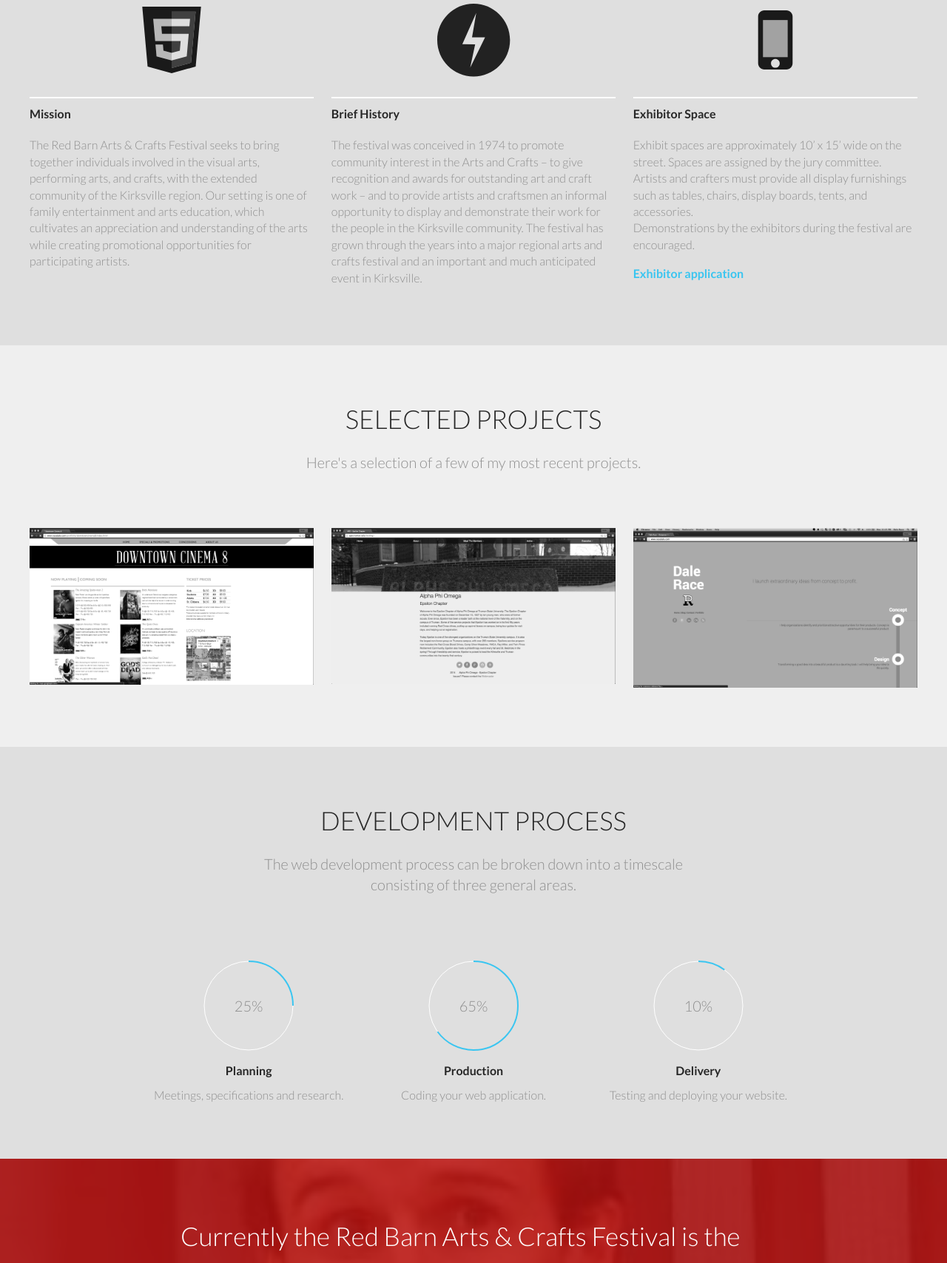
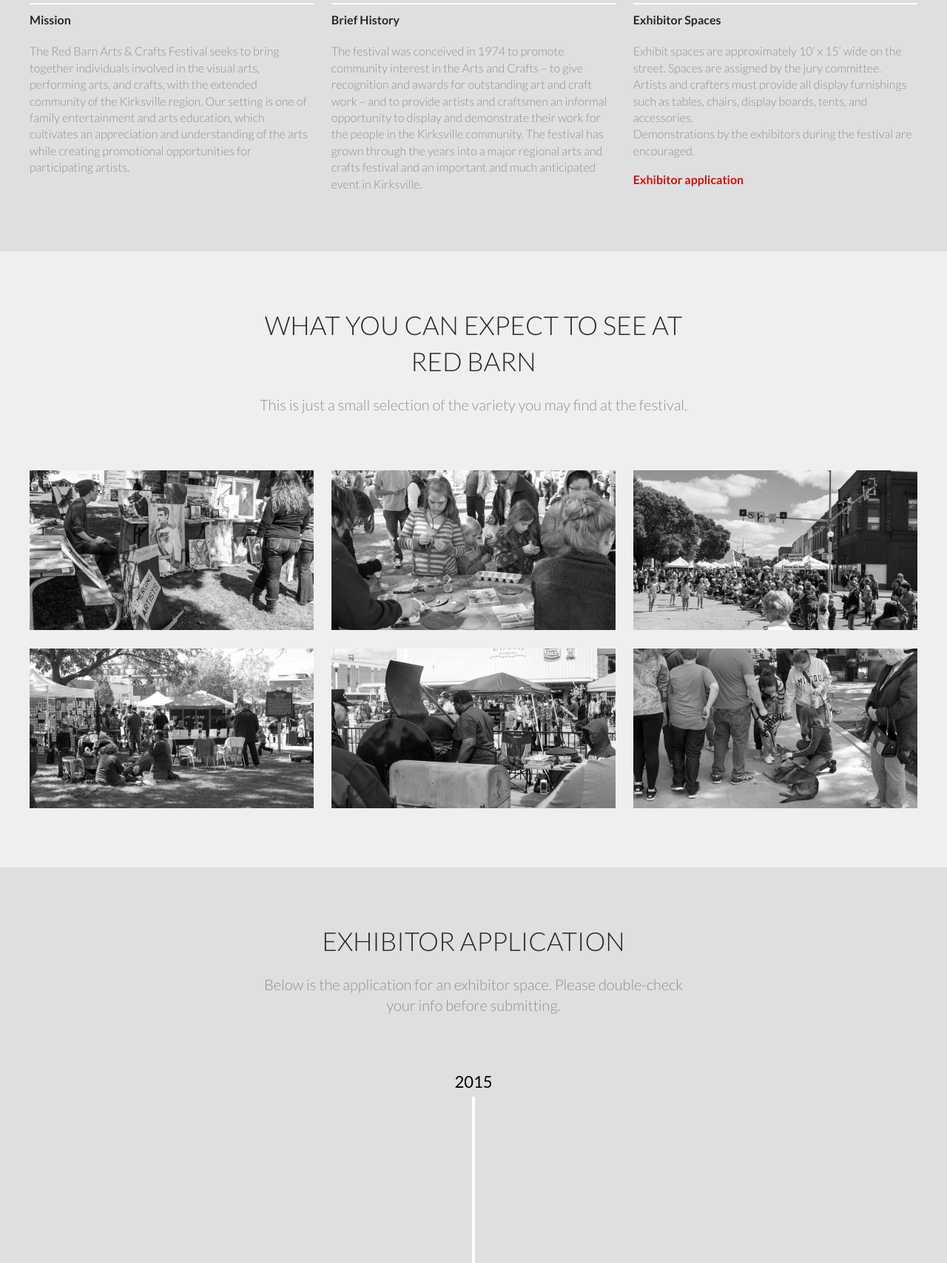
Before and after one commit to racedale/redbarn, a plain HTML site: page index.html in a window 1280 px wide. Shown: the part 1092-2800 px from the top of the page at 74% size. Drawn offline with nearby package versions, Linux system fonts and the light colour scheme.

Commit message:
added images of red barn and tweaked text

```diff
--- a/css/screen.css
+++ b/css/screen.css
@@ -51,7 +51,7 @@ article, aside, details, figcaption, figure, footer, header, hgroup, main, menu,
   text-align: center; }
 
 ::-webkit-selection, ::-moz-selection, ::selection {
-  background: #3AC5F0;
+  background: #c11;
   color: #fff; }
 
 body {
@@ -134,7 +134,7 @@ button:hover, button:focus, .btn:hover, .btn:focus {
   border: 2px solid #fff; }
 
 abbr {
-  border-bottom: 1px dotted #3AC5F0;
+  border-bottom: 1px dotted #c11;
   cursor: help; }
 
 em {
@@ -145,7 +145,7 @@ a {
   -webkit-transition: all 0.3s ease;
   -moz-transition: all 0.3s ease;
   transition: all 0.3s ease;
-  color: #3AC5F0;
+  color: #c11;
   text-decoration: none; }
 
 a:hover, a:focus {
@@ -257,7 +257,7 @@ main:after {
   height: 2.5rem;
   -webkit-backface-visibility: hidden;
   backface-visibility: hidden;
-  border-top: 2px solid #3AC5F0;
+  border-top: 2px solid #c11;
   background: transparent;
   position: fixed;
   z-index: 50;
@@ -291,7 +291,7 @@ main:after {
   margin: 0 0.9375rem 0 0;
   float: right;
   display: block;
-  background: #3AC5F0;
+  background: #c11;
   background: rgba(15, 49, 60, 0.8);
   border-radius: 0 0 3px 3px; }
 
@@ -347,7 +347,7 @@ main:after {
   border-bottom: 1px solid #222; }
 
 #nav ul li a:hover {
-  color: #3AC5F0; }
+  color: #c11; }
 
 @media screen and (min-width: 768px) {
   #nav ul li a {
@@ -518,7 +518,7 @@ main:after {
 
 .section.quote {
   padding: 0;
-  background: #3AC5F0 url("../../images/dale-race.jpg") no-repeat center center fixed;
+  background: #c11 url("../../images/dale-race.jpg") no-repeat center center fixed;
   -moz-background-size: cover;
   -o-background-size: cover;
   -webkit-background-size: cover;
@@ -590,7 +590,7 @@ main:after {
   padding: 0;
   display: table;
   z-index: 100;
-  background: #3AC5F0 url("../images/cover-landscape.jpg") no-repeat center center fixed;
+  background: #c11 url("../images/cover-landscape.jpg") no-repeat center center fixed;
   -moz-background-size: cover;
   -o-background-size: cover;
   -webkit-background-size: cover;
@@ -944,7 +944,7 @@ main:after {
   text-align: center;
   border: 4px solid #fff;
   border-radius: 50%;
-  background: #3AC5F0; }
+  background: #c11; }
 
 @media screen and (min-width: 768px) {
   .timeline .timeline-event .timeline-icon {
--- a/index.html
+++ b/index.html
@@ -83,9 +83,6 @@
                     </header>
 
                     <div class="item">
-                        <div class="icon">
-                            <img src="./svg/icon-html5.min.svg" width="100" height="100" alt="HTML5 web development" class="lazy" />
-                        </div>
 
                         <div class="text">
                             <p><em>Mission</em></p>
@@ -94,9 +91,6 @@
                     </div>
 
                     <div class="item">
-                        <div class="icon">
-                            <img src="./svg/icon-takana.min.svg" width="100" height="100" alt="WordPress web development" class="lazy" />
-                        </div>
 
                         <div class="text">
                             <p><em>Brief History</em></p>
@@ -105,12 +99,9 @@
                     </div>
 
                     <div class="item">
-                        <div class="icon">
-                            <img src="./svg/icon-mobile.min.svg" width="100" height="100" alt="Responsive web development" class="lazy" />
-                        </div>
 
                         <div class="text">
-                            <p><em>Exhibitor Space</em></p>
+                            <p><em>Exhibitor Spaces</em></p>
                             <p>Exhibit spaces are approximately 10’ x 15’ wide on the street. Spaces are assigned by the jury committee. Artists and crafters must provide all display furnishings such as tables, chairs, display boards, tents, and accessories.
                             <br>
                             Demonstrations by the exhibitors during the festival are encouraged.</p>
@@ -123,118 +114,79 @@
             <section id="section-work" class="section white">
                 <article>
                     <header>
-                        <h2>Selected projects</h2>
-                        <p>Here's a selection of a few of my most recent projects.</p>
+                        <h2>What you can expect to see at Red Barn</h2>
+                        <p>This is just a small selection of the variety you may find at the festival.</p>
                     </header>
 
                     <div class="item work">
-                        <a href="http://www.racedale.com/portfolio/downtowncinema8" target="_blank">
+                        <a href="./images/arts.jpg" target="_blank">
                             <div class="overlay">
                                 <div class="button">
-                                    <div class="btn">Downtown Cinema 8</div>
+                                    <div class="btn">Arts</div>
                                 </div>
                             </div>
                         </a>
-                        <img src="./images/downtowncinema8.png" width="575" height="324" alt="" />
+                        <img src="./images/arts.jpg" width="575" height="324" alt="" />
                     </div>
 
                     <div class="item work">
-                        <a href="http://apo.truman.edu/testing" target="_blank">
+                        <a href="./images/crafts.jpg" target="_blank">
                             <div class="overlay">
                                 <div class="button">
-                                    <div class="btn">Alpha Phi Omega - Epsilon Chapter</div>
+                                    <div class="btn">Crafts</div>
                                 </div>
                             </div>
                         </a>
-                        <img src="./images/apo-truman.png" width="575" height="324" alt="" />
+                        <img src="./images/crafts.jpg" width="575" height="324" alt="" />
                     </div>
 
                     <div class="item work">
-                        <a href="http://www.racedale.com" target="_blank">
+                        <a href="./images/entertainment.jpg" target="_blank">
                             <div class="overlay">
                                 <div class="button">
-                                    <div class="btn">Personal Blog</div>
+                                    <div class="btn">Entertainment</div>
                                 </div>
                             </div>
                         </a>
-                        <img src="./images/racedale.png" width="575" height="324" alt="" />
+                        <img src="./images/entertainment.jpg" width="575" height="324" alt="" />
                     </div>
 
-                    <!--<div class="item work">
-                        <a href="#" target="_blank">
+                    <div class="item work">
+                        <a href="./images/family.jpg" target="_blank">
                             <div class="overlay">
                                 <div class="button">
-                                    <div class="btn">Title</div>
+                                    <div class="btn">Family</div>
                                 </div>
                             </div>
                         </a>
-                        <img src="#" width="575" height="324" alt="" />
+                        <img src="./images/family.jpg" width="575" height="324" alt="" />
                     </div>
 
                     <div class="item work">
-                        <a href="#" target="_blank">
+                        <a href="./images/food.jpg" target="_blank">
                             <div class="overlay">
                                 <div class="button">
-                                    <div class="btn">Title</div>
+                                    <div class="btn">Food</div>
                                 </div>
                             </div>
                         </a>
-                        <img src="#" width="575" height="324" alt="" />
+                        <img src="./images/food.jpg" width="575" height="324" alt="" />
                     </div>
 
                     <div class="item work">
-                        <a href="#" target="_blank">
+                        <a href="./images/fun.jpg" target="_blank">
                             <div class="overlay">
                                 <div class="button">
-                                    <div class="btn">Title</div>
+                                    <div class="btn">Fun</div>
                                 </div>
                             </div>
                         </a>
-                        <img src="#" width="575" height="324" alt="" />
-                    </div>-->
+                        <img src="./images/fun.jpg" width="575" height="324" alt="" />
+                    </div>
                 </article>
             </section>
 
-            <section id="section-process" class="section grey">
-                <article>
-                    <header>
-                        <h2>Development Process</h2>
-                        <p>The web development process can be broken down into a timescale consisting of three general areas.</p>
-                    </header>
-
-                    <div class="statistics">
-                        <div class="chart">
-                            <div class="stat" data-dimension="150" data-text="25%" data-width="2" data-fontsize="20" data-percent="25" data-fgcolor="#3AC5F0" data-bgcolor="#ffffff"></div>
-                            <p><em>Planning</em></p>
-                            <p>Meetings, specifications and research.</p>
-                        </div>
-
-                        <div class="chart">
-                            <div class="stat" data-dimension="150" data-text="65%" data-width="2" data-fontsize="20" data-percent="65" data-fgcolor="#3AC5F0" data-bgcolor="#ffffff"></div>
-                            <p><em>Production</em></p>
-                            <p>Coding your web application.</p>
-                        </div>
-
-                        <div class="chart">
-                            <div class="stat" data-dimension="150" data-text="10%" data-width="2" data-fontsize="20" data-percent="10" data-fgcolor="#3AC5F0" data-bgcolor="#ffffff"></div>
-                            <p><em>Delivery</em></p>
-                            <p>Testing and deploying your website.</p>
-                        </div>
-                    </div>
-                </article>
-            </section>
-            <section id="section-quotes" class="section quote">
-                <div class="overlay">
-                    <article>
-                        <blockquote>
-                            <p>
-                                <!--<mark>&ldquo;</mark>-->Currently the Red Barn Arts &amp; Crafts Festival is the main program for the Kirksville Arts Association. Festival sponsorships, exhibitor fees and proceeds from the soda booths help to offset the costs of the programs and administration of the many community arts programs funded by the association.<!--<mark>&rdquo;</mark>-->
-                            </p>
-                        </blockquote>
-                    </article>
-                </div>
-            </section>
-                        <section id="exhibitor-application" class="section grey">
+                    <section id="exhibitor-application" class="section grey">
 
                 <article>
 
@@ -328,13 +280,6 @@
 
             <div class="footer">
 
-                <div class="about">
-                    <img src="./images/dale-race.jpg" width="80" height="80" alt="Red Barn" />
-                    <h4>My name is Red Barn. I'm a freelance front-end web developer, based in St Louis, MO</h4>
-                    <p>If you'd like to discuss a project or contract opportunities, please feel free to contact me.</p>
-                    <p>e. <a href="mailto:race.dale@gmail.com">race.dale@gmail.com</a> <br />m. 636 357 7457</p>
-                </div>
-
                 <div class="info">
                     <ul>
                         <li><a href="http://www.linkedin.com/in/racedale" target="_blank"><img src="./svg/icon-linkedin.min.svg" width="30" height="30" alt="LinkedIn" class="lazy" /></a></li>
--- a/sass/main.scss
+++ b/sass/main.scss
@@ -49,7 +49,7 @@ article, aside, details, figcaption, figure, footer, header, hgroup, main, menu,
     text-align: center;
 }
 ::-webkit-selection, ::-moz-selection, ::selection {
-    background: #3AC5F0;
+    background: #c11;
     color: #fff;
 }
 body {
@@ -132,7 +132,7 @@ button:hover, button:focus, .btn:hover, .btn:focus {
     border: 2px solid #fff;
 }
 abbr {
-    border-bottom: 1px dotted #3AC5F0;
+    border-bottom: 1px dotted #c11;
     cursor: help;
 }
 em {
@@ -143,7 +143,7 @@ a {
     -webkit-transition: all 0.3s ease;
     -moz-transition: all 0.3s ease;
     transition: all 0.3s ease;
-    color: #3AC5F0;
+    color: #c11;
     text-decoration: none;
 }
 a:hover, a:focus {
@@ -253,7 +253,7 @@ main:after {
     height: 2.5rem;
     -webkit-backface-visibility: hidden;
     backface-visibility: hidden;
-    border-top: 2px solid #3AC5F0;
+    border-top: 2px solid #c11;
     background: transparent;
     position: fixed;
     z-index: 50;
@@ -288,7 +288,7 @@ main:after {
     margin: 0 0.9375rem 0 0;
     float: right;
     display: block;
-    background: #3AC5F0;
+    background: #c11;
     background: rgba(15, 49, 60, 0.8);
     border-radius: 0 0 3px 3px;
 }
@@ -344,7 +344,7 @@ main:after {
     border-bottom: 1px solid #222;
 }
 #nav ul li a:hover {
-    color: #3AC5F0;
+    color: #c11;
 }
 @media screen and (min-width: 768px) {
     #nav ul li a {
@@ -518,7 +518,7 @@ main:after {
 }
 .section.quote {
     padding: 0;
-    background: #3AC5F0 url("../../images/dale-race.jpg") no-repeat center center fixed;
+    background: #c11 url("../../images/dale-race.jpg") no-repeat center center fixed;
     -moz-background-size: cover;
     -o-background-size: cover;
     -webkit-background-size: cover;
@@ -591,7 +591,7 @@ main:after {
     padding: 0;
     display: table;
     z-index: 100;
-    background: #3AC5F0 url("../images/cover-landscape.jpg") no-repeat center center fixed;
+    background: #c11 url("../images/cover-landscape.jpg") no-repeat center center fixed;
     -moz-background-size: cover;
     -o-background-size: cover;
     -webkit-background-size: cover;
@@ -940,7 +940,7 @@ main:after {
     text-align: center;
     border: 4px solid #fff;
     border-radius: 50%;
-    background: #3AC5F0;
+    background: #c11;
 }
 @media screen and (min-width: 768px) {
     .timeline .timeline-event .timeline-icon {
```
Also changed, not shown: images/arts.jpg (added), images/crafts.jpg (added), images/entertainment.jpg (added), images/family.jpg (added), images/food.jpg (added), images/fun.jpg (added).
